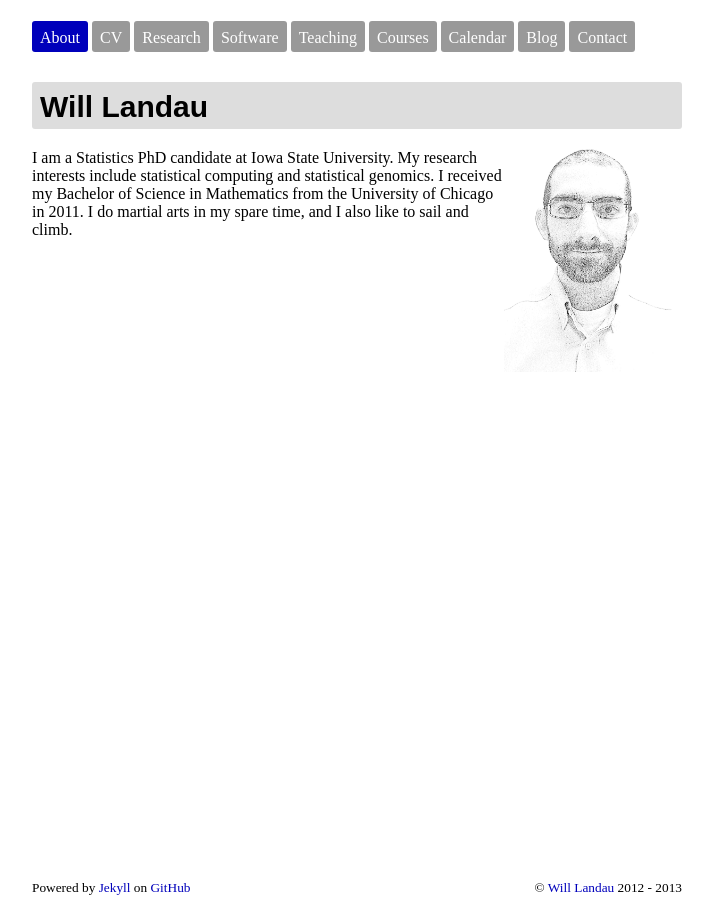
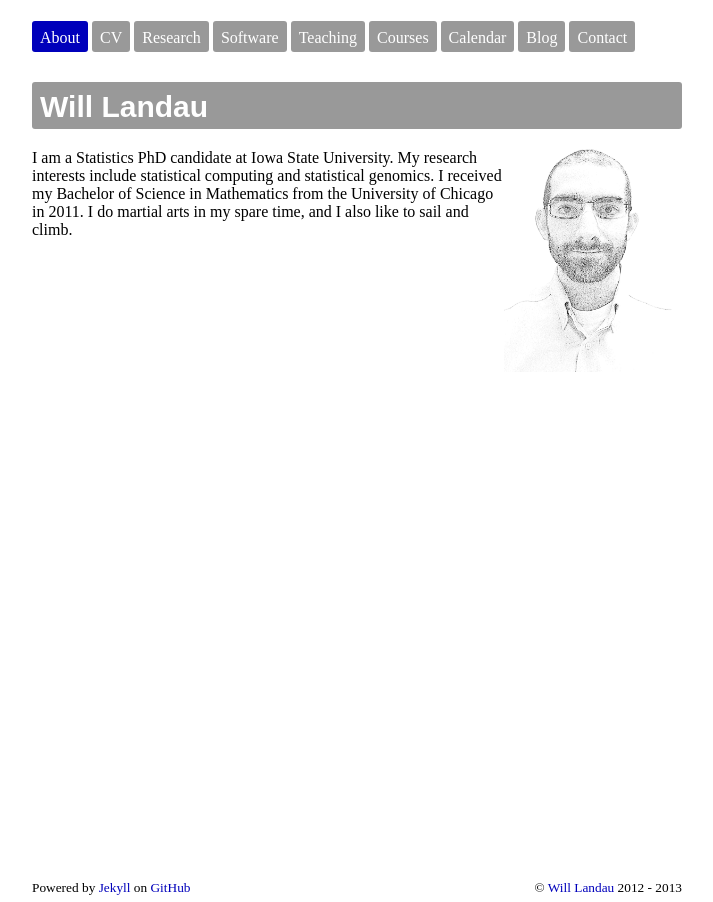
Before and after one commit to wlandau/wlandau.github.io, a Jekyll site: the page built from index.html, in a window 1280 px wide. Shown: the whole page, without its empty margins (303-1016 px from the left). Built offline with Jekyll 4.4.1, drawn with Linux system fonts in a browser that asks for light colours; nearby versions of some CDN libraries.

Commit message:
playing with headings

```diff
--- a/css/wml-custom.css
+++ b/css/wml-custom.css
@@ -17,12 +17,15 @@ h1{
   font-size: 30px;
   border-radius: 3px;
   padding: 8px 8px 5px 8px;
-  background: #DDDDDD;
+  background: #999999;
+  color: white;
 }
 
 h2{
   font-size: 27px;
   border-bottom: 1px solid #DDDDDD;
+  background: #999999;
+  color: white;
 }
 
 iframe.video{
```
